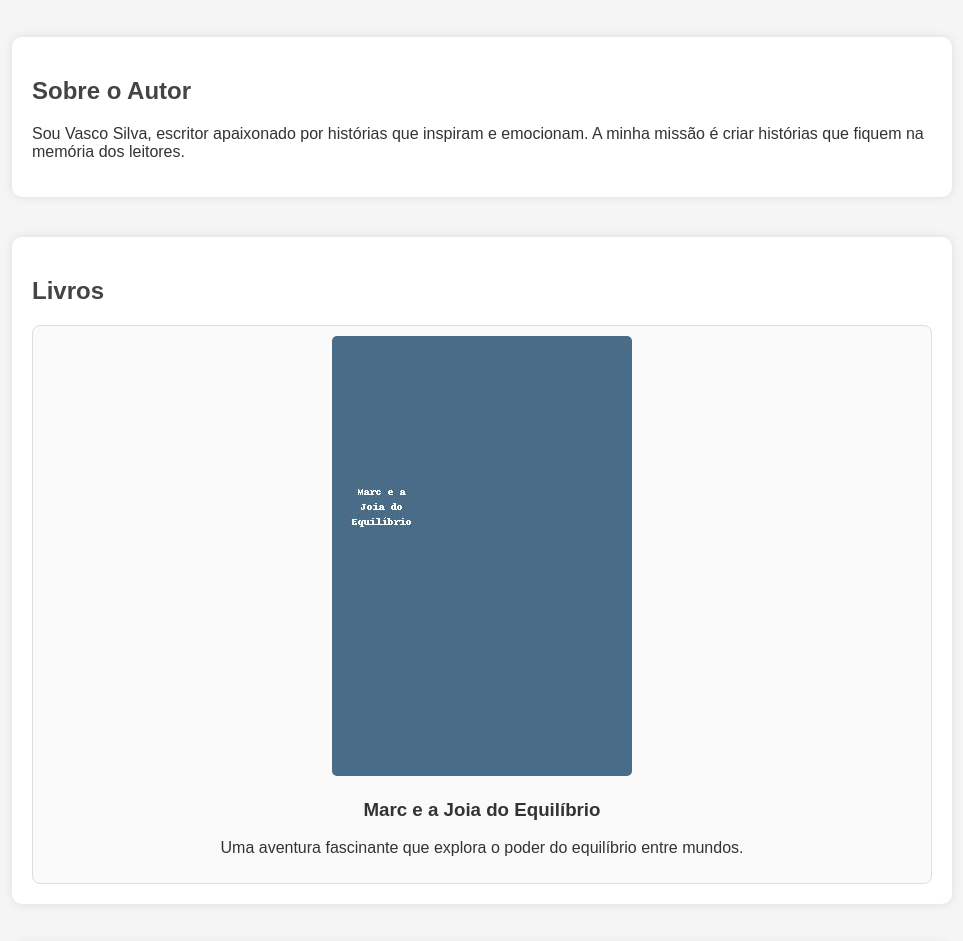
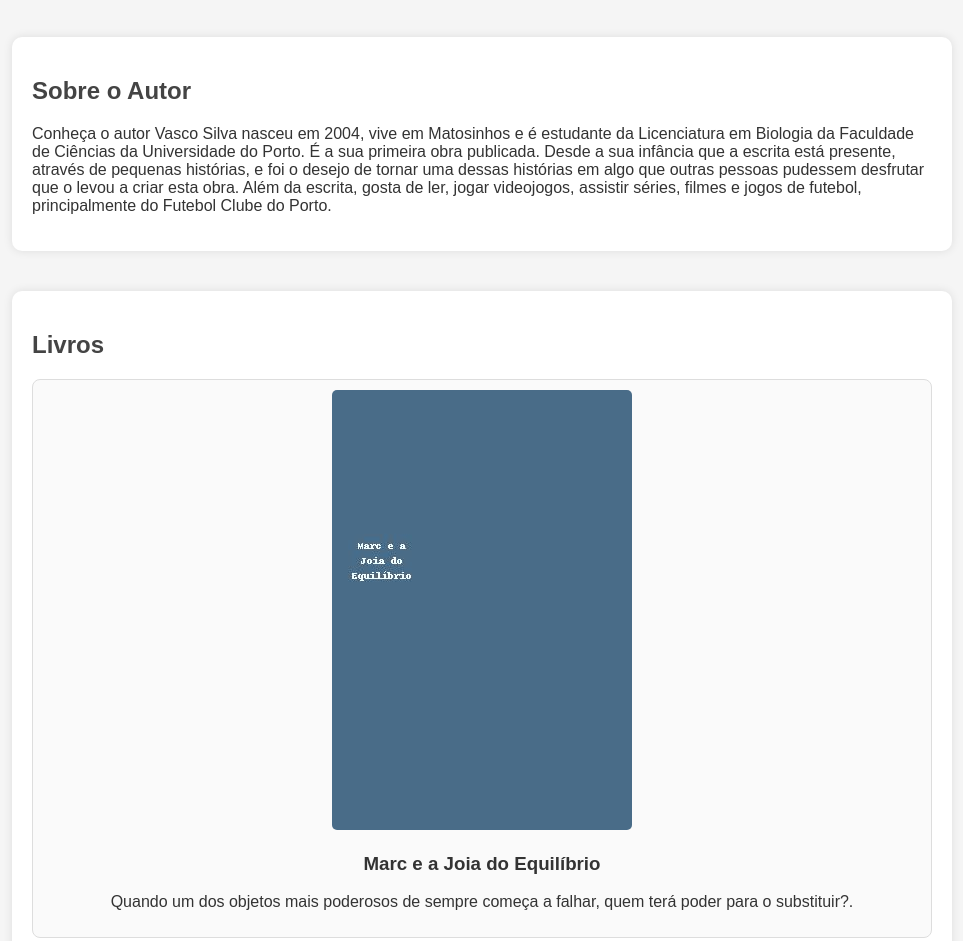
Before and after one commit to VascoSilva-escritor/vasco-silva-escritor, a plain HTML site: page index.html in a window 1280 px wide. Shown: the part 440-1381 px from the top of the page, without its empty margins (158-1121 px from the left). Drawn offline with Linux system fonts and the light colour scheme.

Commit message:
Add files via upload

```diff
--- a/index.html
+++ b/index.html
@@ -87,8 +87,10 @@
     <section>
         <h2>Sobre o Autor</h2>
         <p>
-            Sou Vasco Silva, escritor apaixonado por histórias que inspiram e emocionam.
-            A minha missão é criar histórias que fiquem na memória dos leitores.
+
+Conheça o autor
+
+Vasco Silva nasceu em 2004, vive em Matosinhos e é estudante da Licenciatura em Biologia da Faculdade de Ciências da Universidade do Porto. É a sua primeira obra publicada. Desde a sua infância que a escrita está presente, através de pequenas histórias, e foi o desejo de tornar uma dessas histórias em algo que outras pessoas pudessem desfrutar que o levou a criar esta obra. Além da escrita, gosta de ler, jogar videojogos, assistir séries, filmes e jogos de futebol, principalmente do Futebol Clube do Porto.
         </p>
     </section>
 
@@ -98,7 +100,7 @@
             <div class="book">
                 <img src="capa-livro.jpg" alt="Capa do Livro Marc e a Joia do Equilíbrio">
                 <h3>Marc e a Joia do Equilíbrio</h3>
-                <p>Uma aventura fascinante que explora o poder do equilíbrio entre mundos.</p>
+                <p>Quando um dos objetos mais poderosos de sempre começa a falhar, quem terá poder para o substituir?.</p>
             </div>
         </div>
     </section>
```
Also changed, not shown: Marc e a Joia do Equilíbrio_img_jadisponivel (2) (1) (1).jpeg (added).
